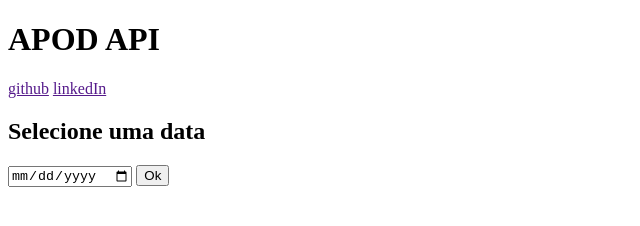
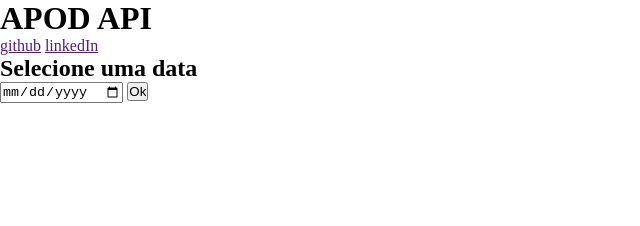
Before and after one commit to Bea-Araujo/apodProject, a plain HTML site: page index.html in a window 1280 px wide. Shown: the whole page, without its empty margins (0-640 px from the left). Drawn offline with nearby package versions, Linux system fonts and the light colour scheme.

Commit message:
reset.css adicionado e index.html linkado

```diff
--- a/index.html
+++ b/index.html
@@ -5,6 +5,7 @@
     <meta charset="UTF-8">
     <meta http-equiv="X-UA-Compatible" content="IE=edge">
     <meta name="viewport" content="width=device-width, initial-scale=1.0">
+    <link rel="stylesheet" href="./styles/reset.css">
     <title>ADOP Project</title>
 </head>
 
--- /dev/null
+++ b/styles/reset.css
@@ -0,0 +1,11 @@
+* {
+    margin: 0;
+    padding: 0;
+    box-sizing: border-box;
+}
+
+html,
+body {
+    height: 100%;
+    width: 100%;
+}
```
